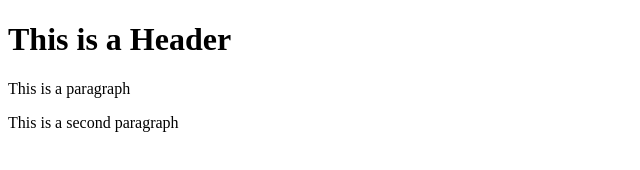
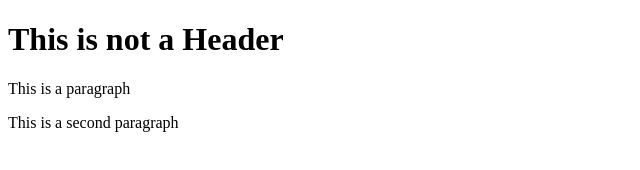
Before and after one commit to RizaldoAR/git-test, a website: page index.html in a window 1280 px wide. Shown: the whole page, without its empty margins (0-640 px from the left). Drawn offline with Linux system fonts and the light colour scheme.

Commit message:
fourth commmit

```diff
--- a/index.html
+++ b/index.html
@@ -2,7 +2,7 @@
 <html>
     <head></head>
     <body>
-        <h1>This is a Header</h1>
+        <h1>This is not a  Header</h1>
         <p>This is a paragraph</p>
         <p>This is a second paragraph</p>
     </body>
```
Also changed, not shown: package.json (added, +25 -0 lines), 2 other files.
